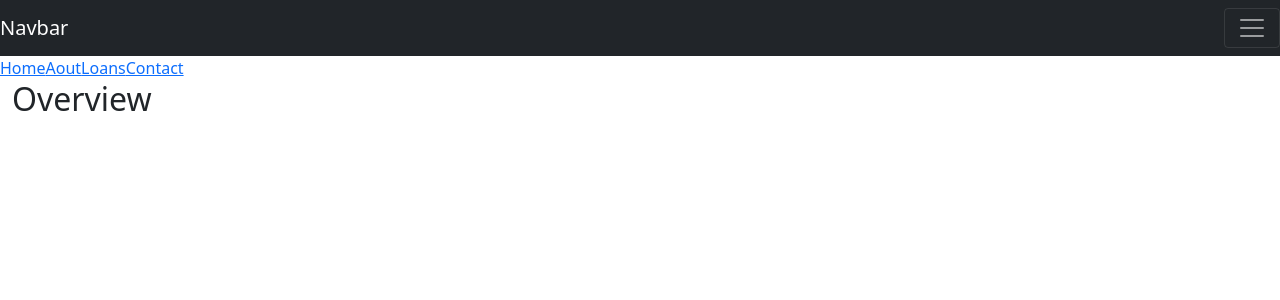
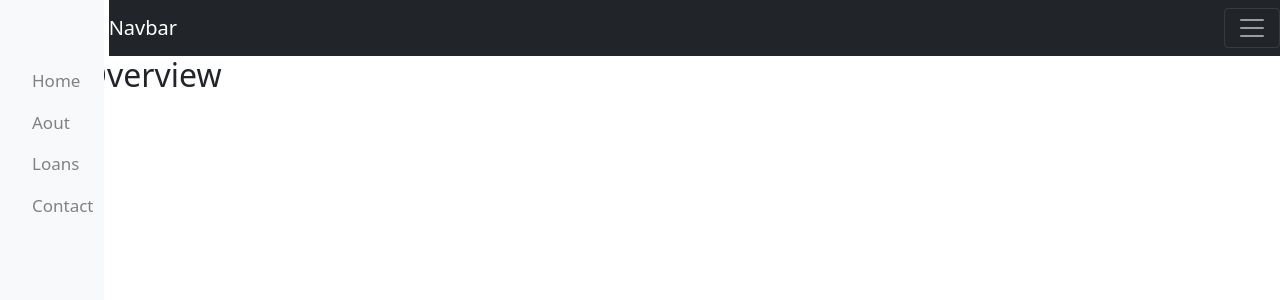
Before and after one commit to bashooff/react-dashboard, a React (Create React App) app in the folder frontend/: page / in a window 1280 px wide. Shown: the top 300 px of the page. Built offline with nearby package versions, Linux system fonts and the light colour scheme.

Commit message:
sidebar/header design

```diff
--- a/frontend/src/App.css
+++ b/frontend/src/App.css
@@ -36,3 +36,7 @@
     transform: rotate(360deg);
   }
 }
+
+body {
+  background-color: black;
+}
--- a/frontend/src/App.js
+++ b/frontend/src/App.js
@@ -7,6 +7,7 @@ import Home from './components/pages/Home'
 const App = () => {
 
   return (
+    <div>
     <Router>
       <Switch>
         <Route path="/">
@@ -14,6 +15,7 @@ const App = () => {
         </Route>
       </Switch>
     </Router>
+    </div>
   )
 }
 
--- a/frontend/src/components/pages/Dashboard.js
+++ b/frontend/src/components/pages/Dashboard.js
@@ -1,6 +1,9 @@
+import "./Dashboard.css";
+
+
 const Dashboard = () => {
     return(
-        <div className="container-fluid">
+        <div className="container">
             <h2>Overview</h2>
         </div>
     )
--- /dev/null
+++ b/frontend/src/components/pages/Home.css
@@ -0,0 +1,3 @@
+body{
+    background-color: rgb(252, 248, 248);
+}
--- a/frontend/src/components/pages/Home.js
+++ b/frontend/src/components/pages/Home.js
@@ -1,19 +1,27 @@
 import Header from "../widgets/Header"
 import Sidebar from "../widgets/Sidebar"
 import Dashboard from './Dashboard'
+import "./Home.css"
 
 
 const Home = () => {
 
     return(
         <div>
-            <Header>
 
-            </Header>
-            <Sidebar>
-            </Sidebar>
-            <Dashboard></Dashboard>
-        </div>
+            <div className="row">
+                <div className="col-1">
+                    <Sidebar />
+                </div>
+                <div className="col-11">
+                <Header></Header>
+                </div>
+
+                </div>
+                <Dashboard></Dashboard>
+
+            </div>
+
     )
 }
 
--- a/frontend/src/components/widgets/Header.js
+++ b/frontend/src/components/widgets/Header.js
@@ -2,7 +2,7 @@ const Header = () => {
     return(
         <div className="normal-header-container">
            <nav class="navbar navbar-dark bg-dark">
-           <a class="navbar-brand" href="#">Navbar</a>
+           <a className="navbar-brand" href="#">Navbar</a>
   <button class="navbar-toggler" type="button" data-toggle="collapse" data-target="#navbarSupportedContent" aria-controls="navbarSupportedContent" aria-expanded="false" aria-label="Toggle navigation">
     <span class="navbar-toggler-icon"></span>
   </button>
--- a/frontend/src/components/widgets/Sidebar.module.css
+++ b/frontend/src/components/widgets/Sidebar.css
@@ -1,7 +1,7 @@
 /* The sidebar menu */
 .sidebar {
     height: 100%; /* 100% Full-height */
-    width: 5%; /* 0 width - change this with JavaScript */
+    width: 8.1%; /* 0 width - change this with JavaScript */
     position: fixed; /* Stay in place */
     z-index: 1; /* Stay on top */
     top: 0;
@@ -16,7 +16,7 @@
   .sidebar a {
     padding: 8px 8px 8px 32px;
     text-decoration: none;
-    font-size: 15px;
+    font-size: 17px;
     color: #818181;
     display: block;
     transition: 0.3s;
--- a/frontend/src/components/widgets/Sidebar.js
+++ b/frontend/src/components/widgets/Sidebar.js
@@ -1,4 +1,4 @@
-import styles from './Sidebar.module.css'
+import "./Sidebar.css"
 
 const Sidebar = () => {
     return(
```
Also changed, not shown: frontend/src/components/pages/Dashboard.css (added).
